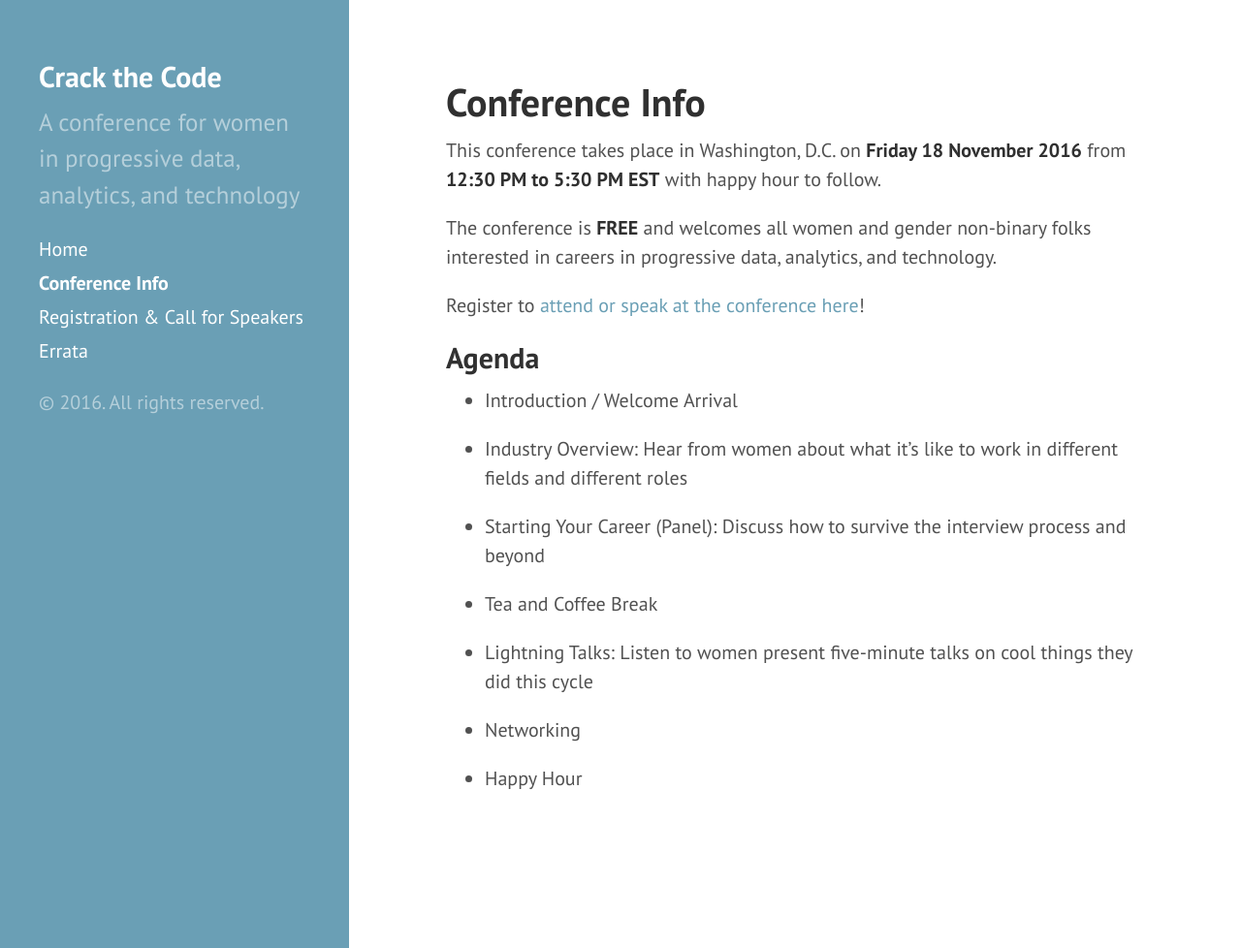
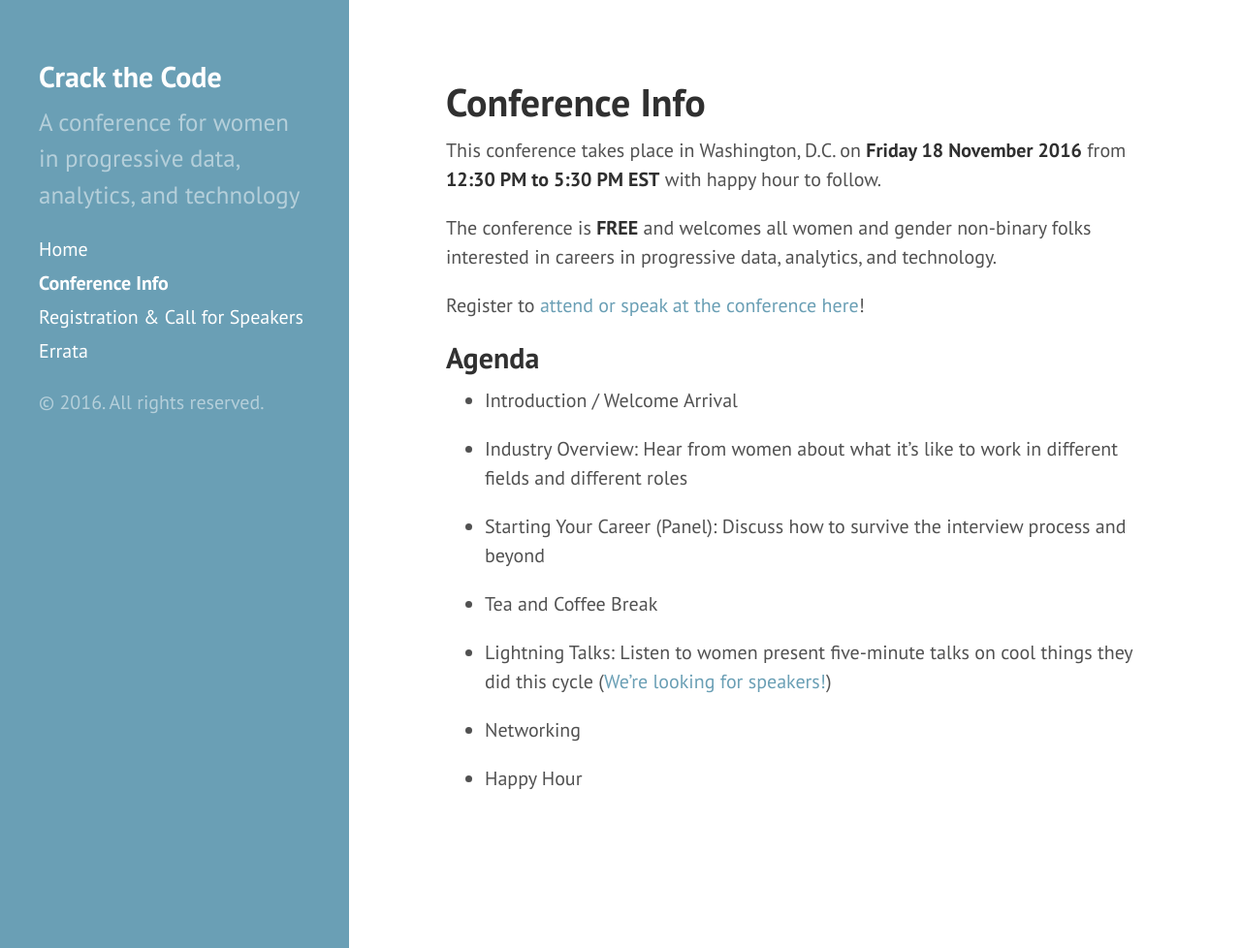
Before and after one commit to anniejw6/crackthecode_site, a Jekyll site: the page built from info.md, in a window 1280 px wide and 978 px high. Shown: the whole window at 97% size. Built offline with Jekyll 4.4.1, drawn with Linux system fonts in a browser that asks for light colours; Markdown is read by kramdown in place of the engine named in the settings.

Commit message:
add link to speakers

```diff
--- a/info.md
+++ b/info.md
@@ -19,7 +19,7 @@ Register to [attend or speak at the conference here](/register/)!
 
 * Tea and Coffee Break
 
-* Lightning Talks: Listen to women present five-minute talks on cool things they did this cycle
+* Lightning Talks: Listen to women present five-minute talks on cool things they did this cycle ([We're looking for speakers!](register/))
 
 * Networking
 
```
